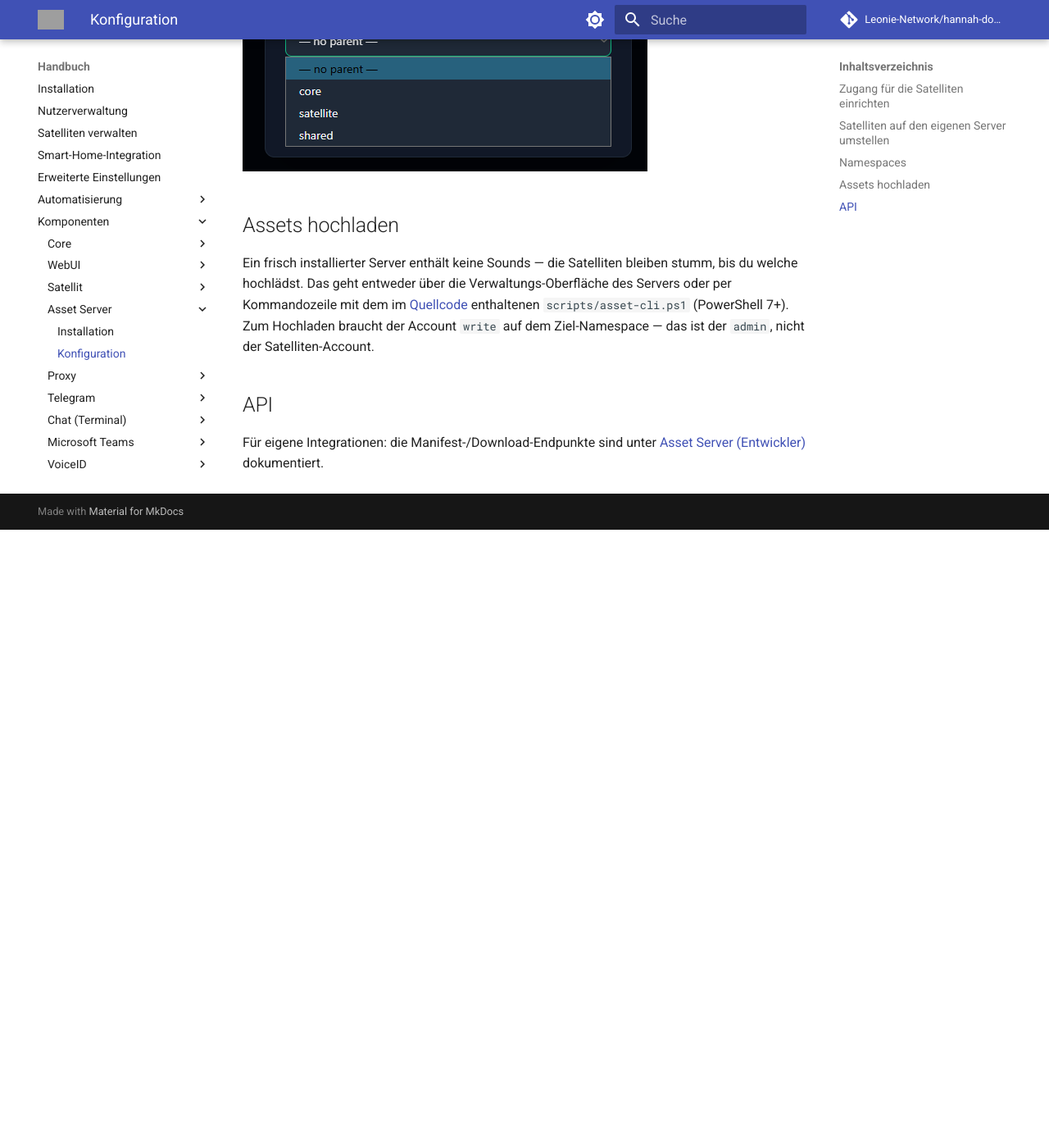
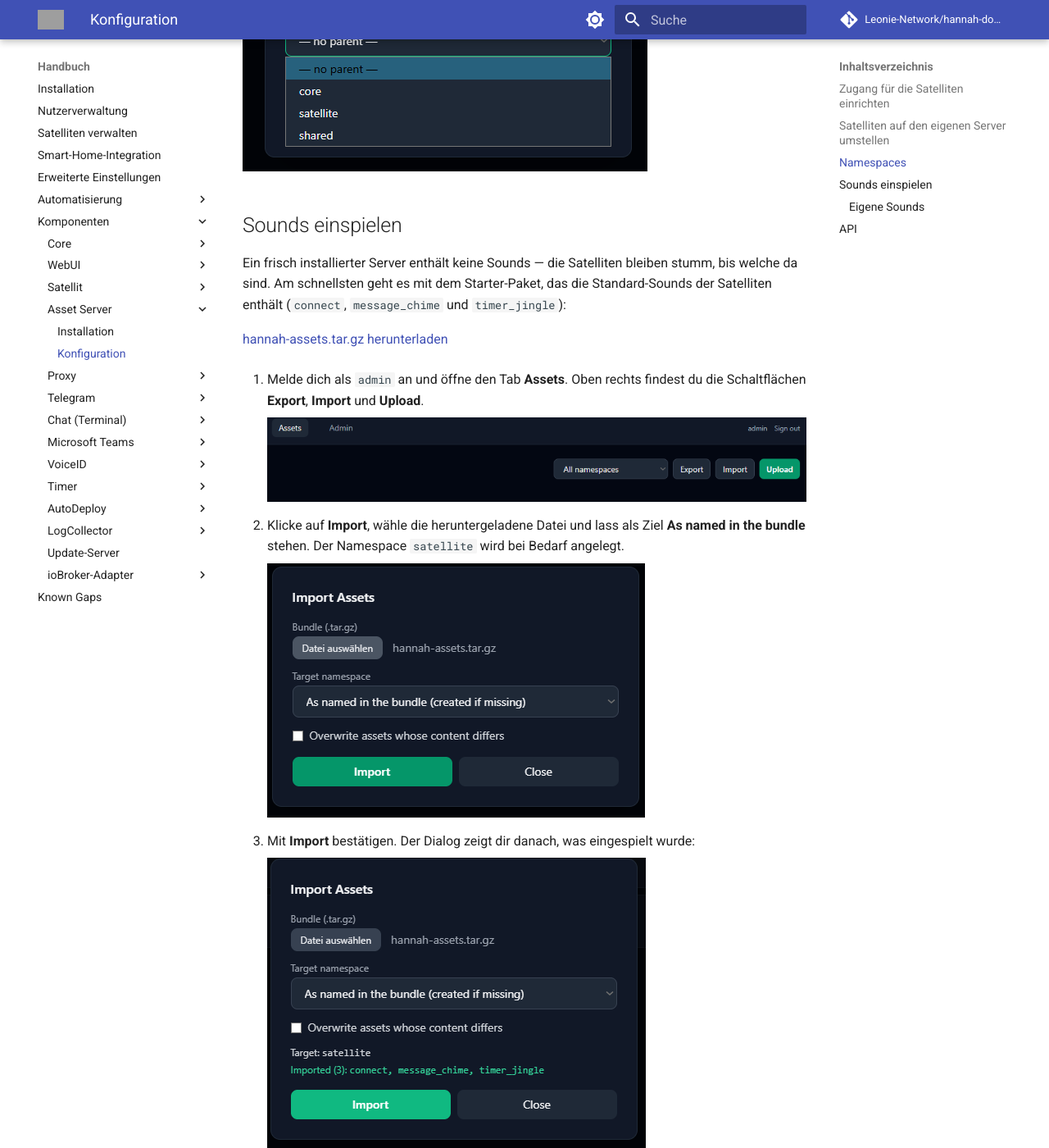
Before and after one commit to Leonie-Network/hannah-docs, an MkDocs documentation site: the page built from docs/components/asset-server/configuration.md, in a window 1280 px wide and 1400 px high, scrolled down 3836 px. Shown: the whole window at 82% size. Built offline with MkDocs 1.6.1 and Material for MkDocs 9.7.7, drawn with Linux system fonts in a browser that asks for light colours; comment, search, counter and statistics services are not loaded; before the commit the page ends 4482 px from its top, so only the background shows below that; some of the changed text lies outside the part shown; grey boxes are pictures that could not be loaded.

Commit message:
docs(asset-server): document the starter asset bundle and import
Co-Authored-By: Claude Sonnet 5.5 <noreply@anthropic.com>

```diff
--- a/docs/components/asset-server/configuration.md
+++ b/docs/components/asset-server/configuration.md
@@ -75,10 +75,39 @@ Web-Oberfläche dieses Satelliten ein.
 
 ![Dialog New Namespace mit Name und der Auswahl des übergeordneten Namespace](../../assets/img/asset-server/new-namespace.png)
 
-## Assets hochladen
+## Sounds einspielen
 
-Ein frisch installierter Server enthält keine Sounds — die Satelliten bleiben stumm, bis du
-welche hochlädst. Das geht entweder über die Verwaltungs-Oberfläche des Servers oder per
+Ein frisch installierter Server enthält keine Sounds — die Satelliten bleiben stumm, bis
+welche da sind. Am schnellsten geht es mit dem Starter-Paket, das die Standard-Sounds der
+Satelliten enthält (`connect`, `message_chime` und `timer_jingle`):
+
+[hannah-assets.tar.gz herunterladen](../../assets/download/hannah-assets.tar.gz)
+
+1. Melde dich als `admin` an und öffne den Tab **Assets**. Oben rechts findest du die
+   Schaltflächen **Export**, **Import** und **Upload**.
+
+    ![Tab Assets mit der Namespace-Auswahl und den Schaltflächen Export, Import und Upload](../../assets/img/asset-server/assets-toolbar.png)
+
+2. Klicke auf **Import**, wähle die heruntergeladene Datei und lass als Ziel **As named in
+   the bundle** stehen. Der Namespace `satellite` wird bei Bedarf angelegt.
+
+    ![Dialog Import Assets mit der ausgewählten Datei hannah-assets.tar.gz](../../assets/img/asset-server/import-dialog.png)
+
+3. Mit **Import** bestätigen. Der Dialog zeigt dir danach, was eingespielt wurde:
+
+    ![Import-Ergebnis: Target satellite, Imported (3): connect, message_chime, timer_jingle](../../assets/img/asset-server/import-result.png)
+
+Im Tab **Assets** siehst du die Sounds jetzt, wenn du den Namespace `satellite` auswählst:
+
+![Asset-Liste des Namespace satellite mit connect, message_chime und timer_jingle](../../assets/img/asset-server/assets-list.png)
+
+!!! note "Bereits vorhandene Sounds"
+    Hast du einen Sound mit demselben Namen schon selbst angelegt, ersetzt der Import ihn nur,
+    wenn du **Overwrite assets whose content differs** ankreuzt.
+
+### Eigene Sounds
+
+Eigene Sounds lädst du entweder über **Upload** in der Verwaltungs-Oberfläche hoch oder per
 Kommandozeile mit dem im [Quellcode](https://github.com/NurPech/hannah-asset-server)
 enthaltenen `scripts/asset-cli.ps1` (PowerShell 7+). Zum Hochladen braucht der Account
 `write` auf dem Ziel-Namespace — das ist der `admin`, nicht der Satelliten-Account.
```
Also changed, not shown: docs/manual/installation.md (+1 -1 lines), docs/assets/img/asset-server/assets-list.png (added), docs/assets/img/asset-server/assets-toolbar.png (added), docs/assets/img/asset-server/import-dialog.png (added), docs/assets/img/asset-server/import-result.png (added), 1 other file.
